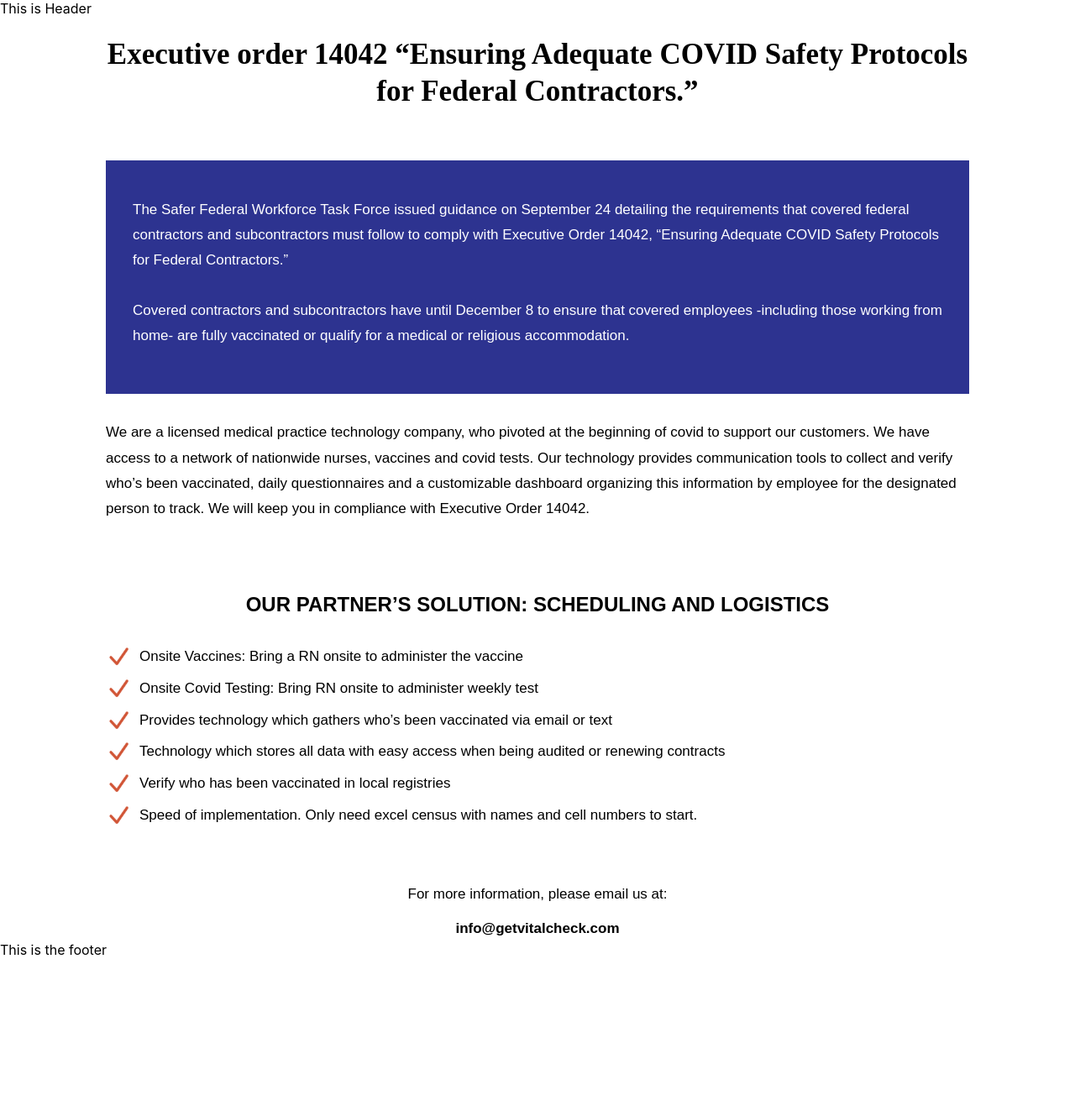
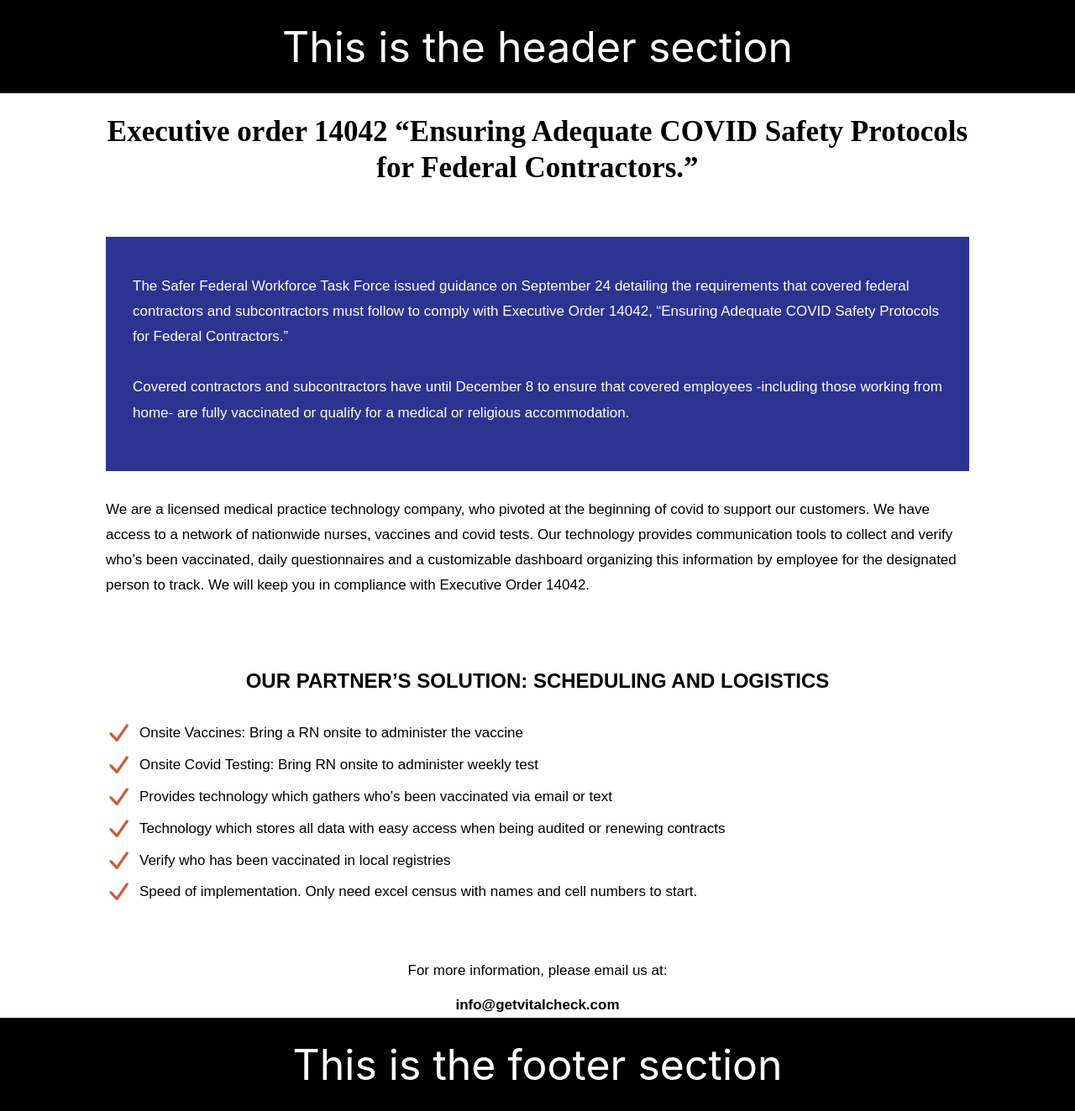
Before and after one commit to dreampotential/vitalcheck, a Next.js app: page / in a window 1280 px wide. Shown: the whole page at 84% size. Before the commit the page ends 1141 px from the top, so only its background shows below. Built offline with nearby package versions, Linux system fonts and the light colour scheme.

Commit message:
Added Header Footer Components

```diff
--- a/components/Footer.js
+++ b/components/Footer.js
@@ -1,7 +1,7 @@
 const Footer = () => {
     return(
-        <div>
-            This is the footer
+        <div className = "main_footer">
+            This is the footer section
         </div>
     )
 }
--- a/components/Header.js
+++ b/components/Header.js
@@ -1,7 +1,7 @@
 import React from "react";
 const Header = () => {
     return (
-        <div>This is Header</div>
+        <div className = "header">This is the header section</div>
     );
 }
 export default Header;
--- a/styles/globals.css
+++ b/styles/globals.css
@@ -14,3 +14,10 @@ a {
 * {
   box-sizing: border-box;
 }
+.header, .main_footer {
+  padding: 2%;
+  text-align: center;
+  background: black;
+  color: white;
+  font-size: 50px;
+}
```
